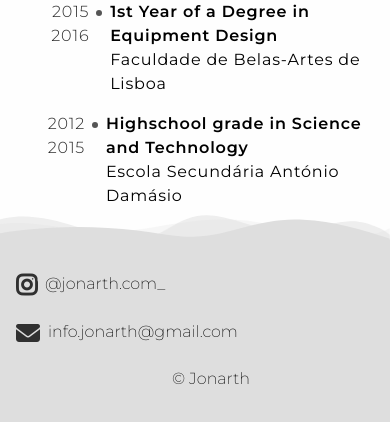
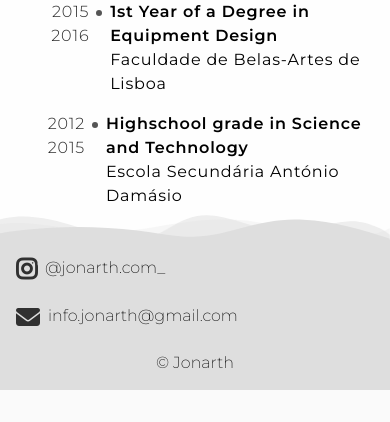
Before and after one commit to leohx2/CS50s_Web, a Django app: page / in a window 390 px wide. Shown: the part 1500-1922 px from the top of the page. After the commit the page ends 1890 px from the top, so only its background shows below. Run offline with Django 3.2, Linux system fonts and the light colour scheme; some libraries are stand-ins or nearby versions.

Commit message:
last changes

```diff
--- a/FinalProject/finalproject/portfolio/static/portfolio/css/footer.css
+++ b/FinalProject/finalproject/portfolio/static/portfolio/css/footer.css
@@ -45,13 +45,15 @@ footer {
 @media screen and (max-width: 450px) {
   footer {
     align-items: start;
-    padding: 1rem;
   }
   .footer-container {
     align-items: start;
     flex-direction: column;
+    padding-top: 1rem;
+    padding-left: 1rem;
   }
   .footer-copyR {
     align-self: center;
+    padding-bottom: 1rem;
   }
 }
--- a/FinalProject/finalproject/portfolio/views.py
+++ b/FinalProject/finalproject/portfolio/views.py
@@ -114,8 +114,7 @@ def newProject(request):
         imageContent = data['post']['image']
         textContent = data['post']['text']
         thumbnailContent = data['thumbnail']
-        # Now we already now what we have in data variable we can save it in our database
-        print(f"\n{postTitle}\n{imageContent}\n{textContent}\n{thumbnailContent}\n")
+        # Now we already know what we have in data variable we can save it in our database
         # 1st, create the post
         post = Post(title=postTitle)
         post.save()
@@ -157,7 +156,6 @@ def project_render(request, id):
             'content': content
         }
 
-        #print(f"\n\n{dataToSend}\n\n")
         # Send it in a json format
         return JsonResponse(dataToSend, safe=False)
     return render(request, "portfolio/index.html", {"pageToRender": "project"})
```
Also changed, not shown: FinalProject/finalproject/portfolio/static/portfolio/javaScript/main.js (+2 -7 lines), FinalProject/finalproject/db.sqlite3.
